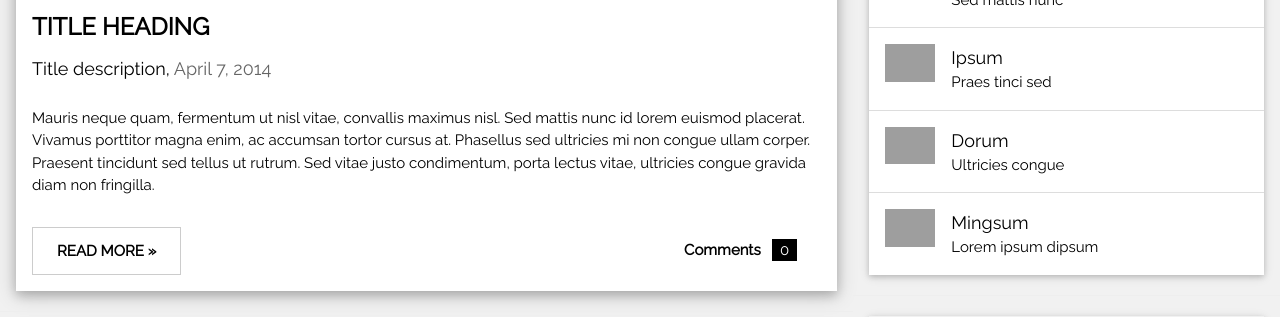
After one commit to JinYuan-alt/System_sec_prac_year2, a Flask app: template templates/account.html in a window 1280 px wide. The commit adds this page. Shown: the part 1043-1360 px from the top of the page. Run offline with Flask 3, Linux system fonts and the light colour scheme; the template is opened without the code that fills it, so the values that code supplies are empty; some libraries are stand-ins or nearby versions; grey boxes are pictures that could not be loaded.

Commit message:
styling integration

```diff
--- a/login.py
+++ b/login.py
@@ -11,7 +11,7 @@ import time
 
 #user Karen password Kimmy
 #user Ted password Teddy
-
+#Bobmyskrm password Bobby
 
 
 bcrypt = Bcrypt()
@@ -172,7 +172,7 @@ def update():
       cursor = mysql.connection.cursor(MySQLdb.cursors.DictCursor)
       cursor.execute('UPDATE accounts SET username=%s, password=%s, passwd_expiry_date=%s where username=%s', (username, hashpwd, P_sql, username))
       mysql.connection.commit()
-      return render_template('home.html')
+      return render_template('home2.html')
     return render_template('update.html')
 
 def expiry(U_name):
@@ -204,7 +204,7 @@ def expiry(U_name):
        if int(e_day)<int(day) and int(e_month)<int(month):
            return redirect(url_for('update'))
        else:
-           return render_template('home.html')
+           return render_template('home2.html')
 
 @app.route('/MyWebApp/admin', methods=['GET','POST'])
 def admin_view():
@@ -221,7 +221,7 @@ def home():
 # Check if user is loggedin
    if 'loggedin' in session:
 # User is loggedin show them the home page
-     return render_template('home.html', username=session['username'])
+     return render_template('home2.html', username=session['username'])
 # User is not loggedin redirect to login page
    return redirect(url_for('login'))
 
@@ -234,9 +234,23 @@ def profile():
       cursor.execute('SELECT * FROM accounts WHERE id = %s', (session['id'],))
       account = cursor.fetchone()
 # Show the profile page with account info
-      return render_template('profile.html', account=account)
+      return render_template('account.html', account=account)
 # User is not loggedin redirect to login page
    return redirect(url_for('login'))
+
+@app.route('/MyWebApp/AdminProfile')
+def Admin_profile():
+# Check if user is loggedin
+   if 'loggedin' in session:
+# We need all the account info for the user so we can display it on the profile page
+      cursor = mysql.connection.cursor(MySQLdb.cursors.DictCursor)
+      cursor.execute('SELECT * FROM accounts WHERE id = %s', (session['id'],))
+      account = cursor.fetchone()
+# Show the profile page with account info
+      return render_template('Adminprofile.html', account=account)
+# User is not loggedin redirect to login page
+   return redirect(url_for('login'))
+
 
 if __name__== '__main__':
     app.run()
--- /dev/null
+++ b/templates/account.html
@@ -0,0 +1,193 @@
+<!DOCTYPE html>
+<html>
+<head>
+<title>W3.CSS Template</title>
+<meta charset="UTF-8">
+<meta name="viewport" content="width=device-width, initial-scale=1">
+<link rel="stylesheet" href="https://www.w3schools.com/w3css/4/w3.css">
+<link rel="stylesheet" href="https://fonts.googleapis.com/css?family=Raleway">
+<style>
+body,h1,h2,h3,h4,h5 {font-family: "Raleway", sans-serif}
+body{
+  color: rgb(159, 159, 251);
+}
+#Tag{
+  margin: auto;
+}
+#Home{
+  right: auto;
+  margin: 8%;
+}
+#Profile{
+  margin: 8%;
+}
+#Category{
+  margin: 8%;
+}
+#Logout{
+  margin: 8%;
+}
+</style>
+</head>
+<body class="w3-light-grey">
+
+<!-- w3-content defines a container for fixed size centered content,
+and is wrapped around the whole page content, except for the footer in this example -->
+<div class="w3-content" style="max-width:1400px">
+
+  <div class="w3-top" style="outline-color: black;outline-style: double;">
+    <div class="w3-button w3-padding-16 w3-left w3-xlarge" style="color: white;"></div>
+    <div class="w3-padding-16" style="background-color:rgb(0, 0, 0); color: azure;">
+      <a href="blog.html" id="Home" class="w3-xlarge">Home</a>
+      <a href="#" id="Profile" class="fa fa-drivers-license, w3-xlarge">Profile</a>
+      <a href="post.html" id="post" class="w3-xlarge">Post</a>
+      <a href="#" id="Logout" class="w3-xlarge">Logout</a>
+      <a href="{{url_for('admin_view')}}" class="w3-xlarge">Admin</a>
+    </div>
+  </div>
+<!-- Header -->
+ <br>
+ <br>
+ <br>
+ <br>
+ <form class="w3-container">
+    <label for="search">search</label>
+    <input type="text" name="search" id="search" size="150">
+   </form>
+<header class="w3-container w3-center w3-padding-32">
+   <br>
+  <h1><b>MY BLOG</b></h1>
+  <p id="wp">Welcome to the blog of <span class="w3-tag">{{ account['username'] }}</span></p>
+</header>
+
+
+<!-- Grid -->
+<div class="w3-row">
+
+<div class="w3-container">
+   <h2>Pinned Posts-</h2>
+</div>
+
+<!-- Blog entries -->
+<div class="w3-col l8 s12">
+  <!-- Blog entry -->
+  <div class="w3-card-4 w3-margin w3-white">
+    <img src="/w3images/woods.jpg" alt="Nature" style="width:100%">
+    <div class="w3-container">
+      <h3><b>TITLE HEADING</b></h3>
+      <h5>Title description, <span class="w3-opacity">April 7, 2014</span></h5>
+    </div>
+
+    <div class="w3-container">
+      <p>Mauris neque quam, fermentum ut nisl vitae, convallis maximus nisl. Sed mattis nunc id lorem euismod placerat. Vivamus porttitor magna enim, ac accumsan tortor cursus at. Phasellus sed ultricies mi non congue ullam corper. Praesent tincidunt sed
+        tellus ut rutrum. Sed vitae justo condimentum, porta lectus vitae, ultricies congue gravida diam non fringilla.</p>
+      <div class="w3-row">
+        <div class="w3-col m8 s12">
+          <p><button class="w3-button w3-padding-large w3-white w3-border"><b>READ MORE »</b></button></p>
+        </div>
+        <div class="w3-col m4 w3-hide-small">
+          <p><span class="w3-padding-large w3-right"><b>Comments  </b> <span class="w3-tag">0</span></span></p>
+        </div>
+      </div>
+    </div>
+  </div>
+  <hr>
+
+  <!-- Blog entry -->
+  <div class="w3-card-4 w3-margin w3-white">
+  <img src="/w3images/bridge.jpg" alt="Norway" style="width:100%">
+    <div class="w3-container">
+      <h3><b>BLOG ENTRY</b></h3>
+      <h5>Title description, <span class="w3-opacity">April 2, 2014</span></h5>
+    </div>
+
+    <div class="w3-container">
+      <p>Mauris neque quam, fermentum ut nisl vitae, convallis maximus nisl. Sed mattis nunc id lorem euismod placerat. Vivamus porttitor magna enim, ac accumsan tortor cursus at. Phasellus sed ultricies mi non congue ullam corper. Praesent tincidunt sed
+        tellus ut rutrum. Sed vitae justo condimentum, porta lectus vitae, ultricies congue gravida diam non fringilla.</p>
+      <div class="w3-row">
+        <div class="w3-col m8 s12">
+          <p><button class="w3-button w3-padding-large w3-white w3-border"><b>READ MORE »</b></button></p>
+        </div>
+        <div class="w3-col m4 w3-hide-small">
+          <p><span class="w3-padding-large w3-right"><b>Comments  </b> <span class="w3-badge">2</span></span></p>
+        </div>
+      </div>
+    </div>
+  </div>
+<!-- END BLOG ENTRIES -->
+</div>
+
+<!-- Introduction menu -->
+<div class="w3-col l4">
+  <!-- About Card -->
+  <div class="w3-card w3-margin w3-margin-top">
+  <img src="/w3images/avatar_g.jpg" style="width:100%">
+    <div class="w3-container w3-white">
+      <h4><b>My Name</b></h4>
+      <p>Just me, myself and I, exploring the universe of uknownment. I have a heart of love and a interest of lorem ipsum and mauris neque quam blog. I want to share my world with you.</p>
+    </div>
+  </div><hr>
+
+  <!-- Posts -->
+  <div class="w3-card w3-margin">
+    <div class="w3-container w3-padding">
+      <h4>Popular Posts</h4>
+    </div>
+    <ul class="w3-ul w3-hoverable w3-white">
+      <li class="w3-padding-16">
+        <img src="/w3images/workshop.jpg" alt="Image" class="w3-left w3-margin-right" style="width:50px">
+        <span class="w3-large">Lorem</span><br>
+        <span>Sed mattis nunc</span>
+      </li>
+      <li class="w3-padding-16">
+        <img src="/w3images/gondol.jpg" alt="Image" class="w3-left w3-margin-right" style="width:50px">
+        <span class="w3-large">Ipsum</span><br>
+        <span>Praes tinci sed</span>
+      </li>
+      <li class="w3-padding-16">
+        <img src="/w3images/skies.jpg" alt="Image" class="w3-left w3-margin-right" style="width:50px">
+        <span class="w3-large">Dorum</span><br>
+        <span>Ultricies congue</span>
+      </li>
+      <li class="w3-padding-16 w3-hide-medium w3-hide-small">
+        <img src="/w3images/rock.jpg" alt="Image" class="w3-left w3-margin-right" style="width:50px">
+        <span class="w3-large">Mingsum</span><br>
+        <span>Lorem ipsum dipsum</span>
+      </li>
+    </ul>
+  </div>
+  <hr>
+
+  <!-- Labels / tags -->
+  <div class="w3-card w3-margin">
+    <div class="w3-container w3-padding">
+      <h4>Tags</h4>
+    </div>
+    <div class="w3-container w3-white">
+    <p><span class="w3-tag w3-black w3-margin-bottom">Travel</span> <span class="w3-tag w3-light-grey w3-small w3-margin-bottom">New York</span> <span class="w3-tag w3-light-grey w3-small w3-margin-bottom">London</span>
+      <span class="w3-tag w3-light-grey w3-small w3-margin-bottom">IKEA</span> <span class="w3-tag w3-light-grey w3-small w3-margin-bottom">NORWAY</span> <span class="w3-tag w3-light-grey w3-small w3-margin-bottom">DIY</span>
+      <span class="w3-tag w3-light-grey w3-small w3-margin-bottom">Ideas</span> <span class="w3-tag w3-light-grey w3-small w3-margin-bottom">Baby</span> <span class="w3-tag w3-light-grey w3-small w3-margin-bottom">Family</span>
+      <span class="w3-tag w3-light-grey w3-small w3-margin-bottom">News</span> <span class="w3-tag w3-light-grey w3-small w3-margin-bottom">Clothing</span> <span class="w3-tag w3-light-grey w3-small w3-margin-bottom">Shopping</span>
+      <span class="w3-tag w3-light-grey w3-small w3-margin-bottom">Sports</span> <span class="w3-tag w3-light-grey w3-small w3-margin-bottom">Games</span>
+    </p>
+    </div>
+  </div>
+
+<!-- END Introduction Menu -->
+</div>
+
+<!-- END GRID -->
+</div><br>
+
+<!-- END w3-content -->
+</div>
+
+<!-- Footer
+<footer class="w3-container w3-dark-grey w3-padding-32 w3-margin-top">
+  <button class="w3-button w3-black w3-disabled w3-padding-large w3-margin-bottom">Previous</button>
+  <button class="w3-button w3-black w3-padding-large w3-margin-bottom">Next »</button>
+  <p>Powered by <a href="https://www.w3schools.com/w3css/default.asp" target="_blank">w3.css</a></p>
+</footer>-->
+
+</body>
+</html>
--- a/templates/layout.html
+++ b/templates/layout.html
@@ -9,9 +9,9 @@
 	<body class="loggedin">
 		<nav class="navtop">
 			<div>
-				<h1>Website Title</h1>
+				<h1>Admin space</h1>
                 <a href="{{ url_for('home') }}"><i class="fas fa-home"></i>Home</a>
-				<!--<a href="{{ url_for('profile') }}"><i class="fas fa-user-circle"></i>Profile</a>-->
+				<a href="{{ url_for('Admin_profile') }}"><i class="fas fa-user-circle"></i>Profile</a>
 				<a href="{{ url_for('logout') }}"><i class="fas fa-sign-out-alt"></i>Logout</a>
 				<a href="{{url_for('admin_view')}}"><i class=""></i>admin</a>
 			</div>
```
Also changed, not shown: templates/home2.html (+141 -6 lines), templates/Adminprofile.html (renamed from templates/profile.html), 1 other file.
